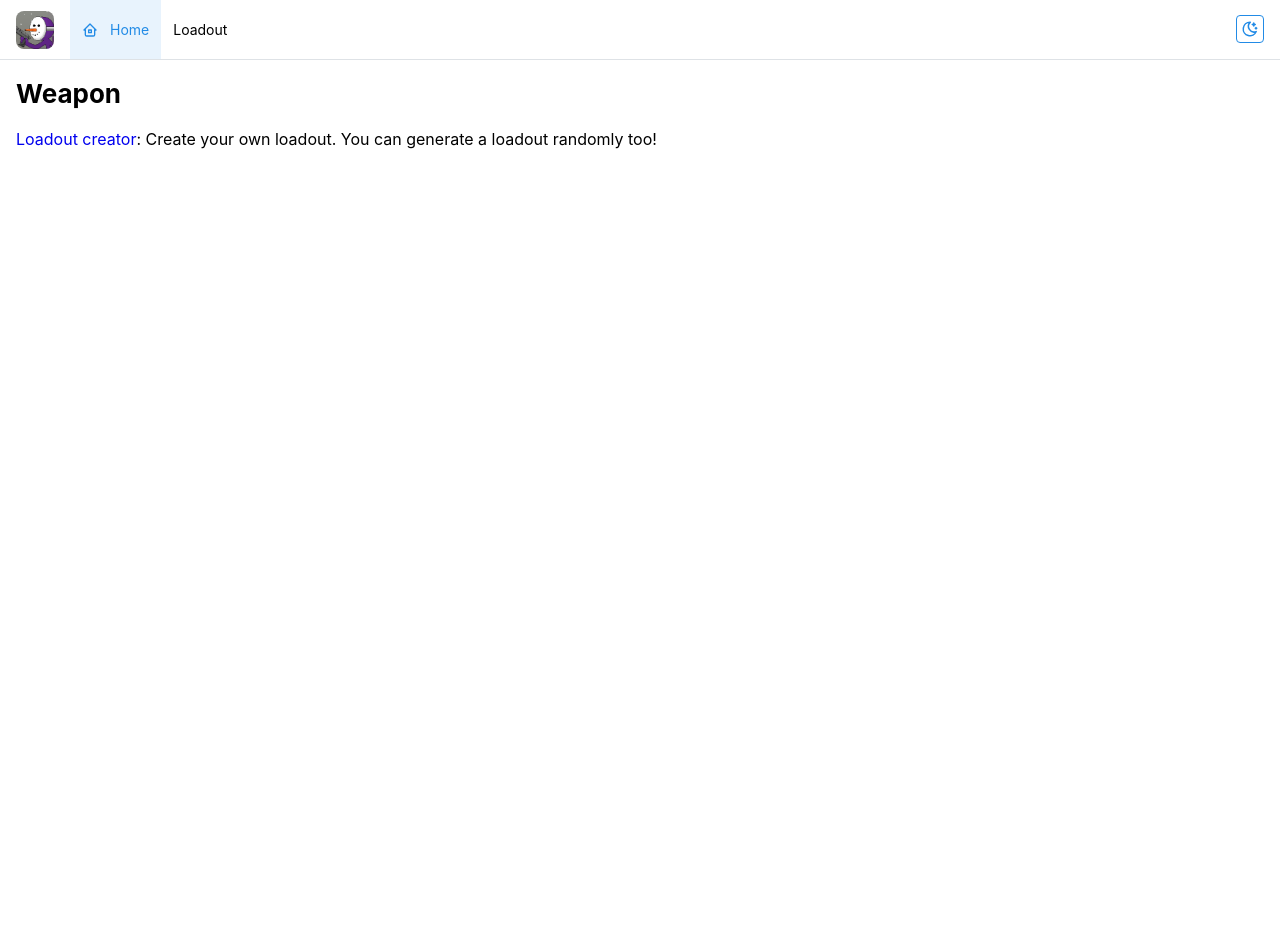
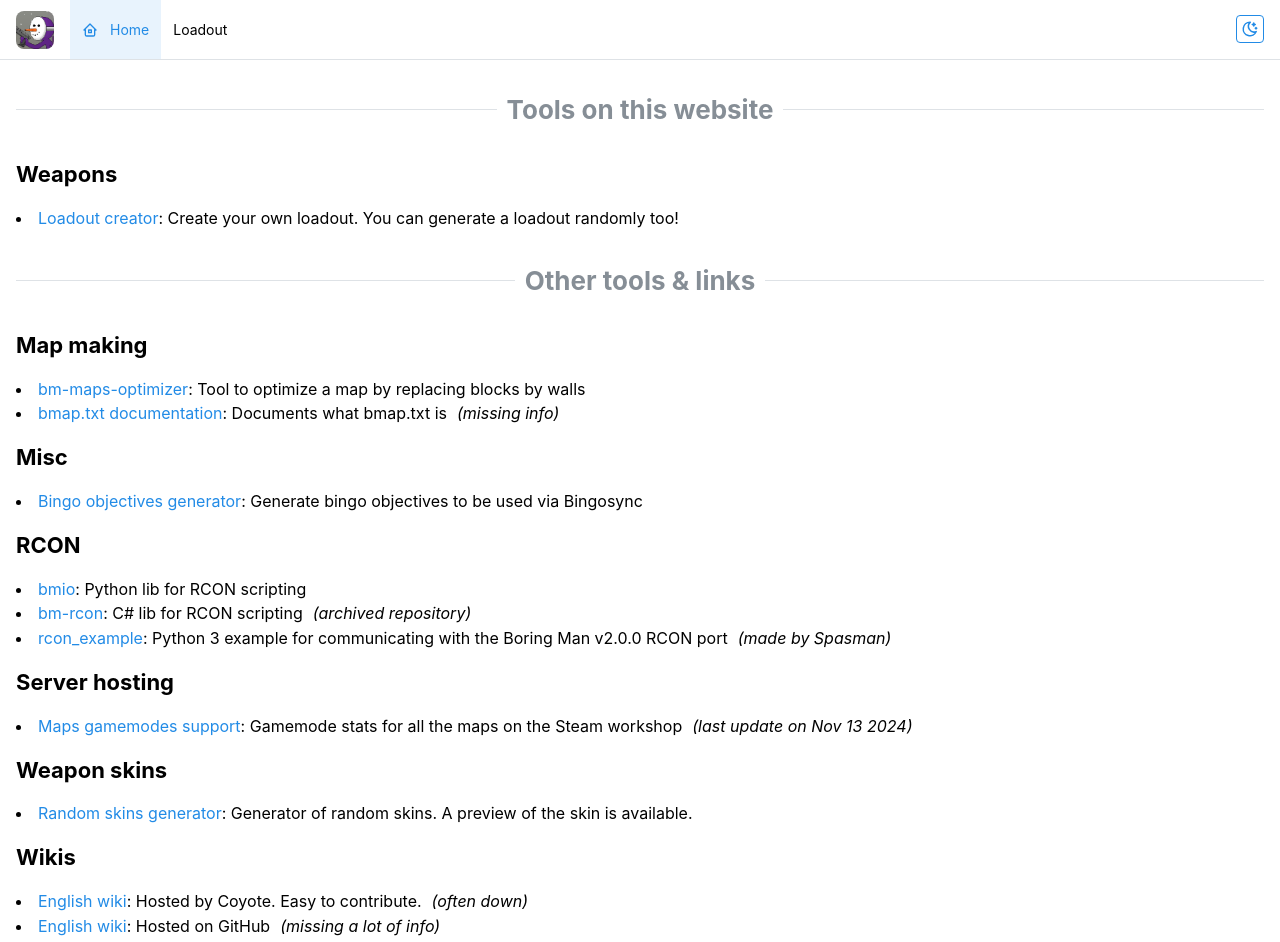
Before and after one commit to Boring-Man-Tools/Boring-Man-Tools.github.io, a React (Vite) app: page / in a window 1280 px wide. Shown: the top 942 px of the page. Before the commit the page ends 800 px from the top, so only its background shows below. Built offline with nearby package versions, Linux system fonts and the light colour scheme.

Commit message:
home: update sections with external links/tools

```diff
--- a/src/Home.tsx
+++ b/src/Home.tsx
@@ -1,4 +1,4 @@
-import { Flex, Stack, Title } from "@mantine/core";
+import { Anchor, Divider, Flex, List, Stack, Text, Title } from "@mantine/core";
 import { Link as RLink } from "react-router-dom";
 import { ValidRoute } from "./routing";
 
@@ -13,7 +13,7 @@ type Section = {
 };
 const sections: Section[] = [
   {
-    title: "Weapon",
+    title: "Weapons",
     links: [
       {
         route: "/loadout/",
@@ -25,24 +25,176 @@ const sections: Section[] = [
   },
 ];
 
+type ExternalPageLink = Omit<PageLink, "route"> & {
+  href: string;
+  note?: string;
+};
+type ExternalSection = {
+  title: string;
+  links: ExternalPageLink[];
+};
+const externalSections: ExternalSection[] = [
+  {
+    title: "Map making",
+    links: [
+      {
+        href: "https://shaigrorb.github.io/bm-maps-optimizer/",
+        text: "bm-maps-optimizer",
+        description: "Tool to optimize a map by replacing blocks by walls",
+      },
+      {
+        href: "https://boring-man-tools.github.io/bmap-to-json/bmap-txt/",
+        text: "bmap.txt documentation",
+        description: "Documents what bmap.txt is",
+        note: "missing info",
+      },
+    ],
+  },
+  {
+    title: "Misc",
+    links: [
+      {
+        href: "https://boring-man-tools.github.io/bingosync-objectives-generator/",
+        text: "Bingo objectives generator",
+        description: "Generate bingo objectives to be used via Bingosync",
+      },
+    ],
+  },
+  {
+    title: "RCON",
+    links: [
+      {
+        href: "https://github.com/coyote963/bmio",
+        text: "bmio",
+        description: "Python lib for RCON scripting",
+      },
+      {
+        href: "https://github.com/ShaigroRB/bm-rcon",
+        text: "bm-rcon",
+        description: "C# lib for RCON scripting",
+        note: "archived repository",
+      },
+      {
+        href: "https://github.com/Spasman/rcon_example",
+        text: "rcon_example",
+        description:
+          "Python 3 example for communicating with the Boring Man v2.0.0 RCON port",
+        note: "made by Spasman",
+      },
+    ],
+  },
+  {
+    title: "Server hosting",
+    links: [
+      {
+        href: "https://boring-man-tools.github.io/maps-gamemodes-support/",
+        text: "Maps gamemodes support",
+        description: "Gamemode stats for all the maps on the Steam workshop",
+        note: "last update on Nov 13 2024",
+      },
+    ],
+  },
+  {
+    title: "Weapon skins",
+    links: [
+      {
+        href: "https://shaigrorb.github.io/random-generators-boring-man/skin-generator.html",
+        text: "Random skins generator",
+        description:
+          "Generator of random skins. A preview of the skin is available.",
+      },
+    ],
+  },
+  {
+    title: "Wikis",
+    links: [
+      {
+        href: "https://wiki.boringman.org",
+        text: "English wiki",
+        description: "Hosted by Coyote. Easy to contribute.",
+        note: "often down",
+      },
+      {
+        href: "https://boring-man-tools.github.io/wiki/",
+        text: "English wiki",
+        description: "Hosted on GitHub",
+        note: "missing a lot of info",
+      },
+      {
+        href: "https://boringman.huijiwiki.com/wiki/%E9%A6%96%E9%A1%B5",
+        text: "Chinese wiki",
+        description:
+          "Probably the most up-to-date. Dunno, can't read ¯\\_(ツ)_/¯",
+        note: "includes info about other Boring Man games",
+      },
+      {
+        href: "https://boring-man.fandom.com/wiki/Boring_Man_Wiki",
+        text: "English wiki",
+        description: "Wiki for Boring Man - OTSC v1",
+      },
+    ],
+  },
+];
+
 export const Home = () => (
   <Stack>
+    <Divider
+      my="md"
+      label={<Title order={2}>Tools on this website</Title>}
+      labelPosition="center"
+    />
     {sections.map((section) => (
       <>
-        <Title order={2}>{section.title}</Title>
-        {section.links.map((link) => (
-          <PageLinkComponent {...link} />
-        ))}
+        <Title order={3}>{section.title}</Title>
+        <List>
+          {section.links.map((link) => (
+            <List.Item>
+              <InternalLink {...link} />
+            </List.Item>
+          ))}
+        </List>
+      </>
+    ))}
+
+    <Divider
+      my="md"
+      label={<Title order={2}>Other tools & links</Title>}
+      labelPosition="center"
+    />
+    {externalSections.map((section) => (
+      <>
+        <Title order={3}>{section.title}</Title>
+        <List>
+          {section.links.map((link) => (
+            <List.Item>
+              <ExternalLink {...link} />
+            </List.Item>
+          ))}
+        </List>
       </>
     ))}
   </Stack>
 );
 
-const PageLinkComponent = ({ route, text, description }: PageLink) => (
+const InternalLink = ({ route, text, description }: PageLink) => (
   <Flex>
     <RLink to={route} style={{ textDecoration: "none" }}>
-      {text}
+      <Anchor>{text}</Anchor>
     </RLink>
     : {description}
   </Flex>
 );
+
+const ExternalLink = ({ href, text, description, note }: ExternalPageLink) => (
+  <Flex style={{ alignSelf: "flex-start" }}>
+    <Anchor href={href} target="_blank">
+      {text}
+    </Anchor>
+    : {description}
+    {note != null && (
+      <Text fs="italic" component="span" ml="xs">
+        ({note})
+      </Text>
+    )}
+  </Flex>
+);
```
